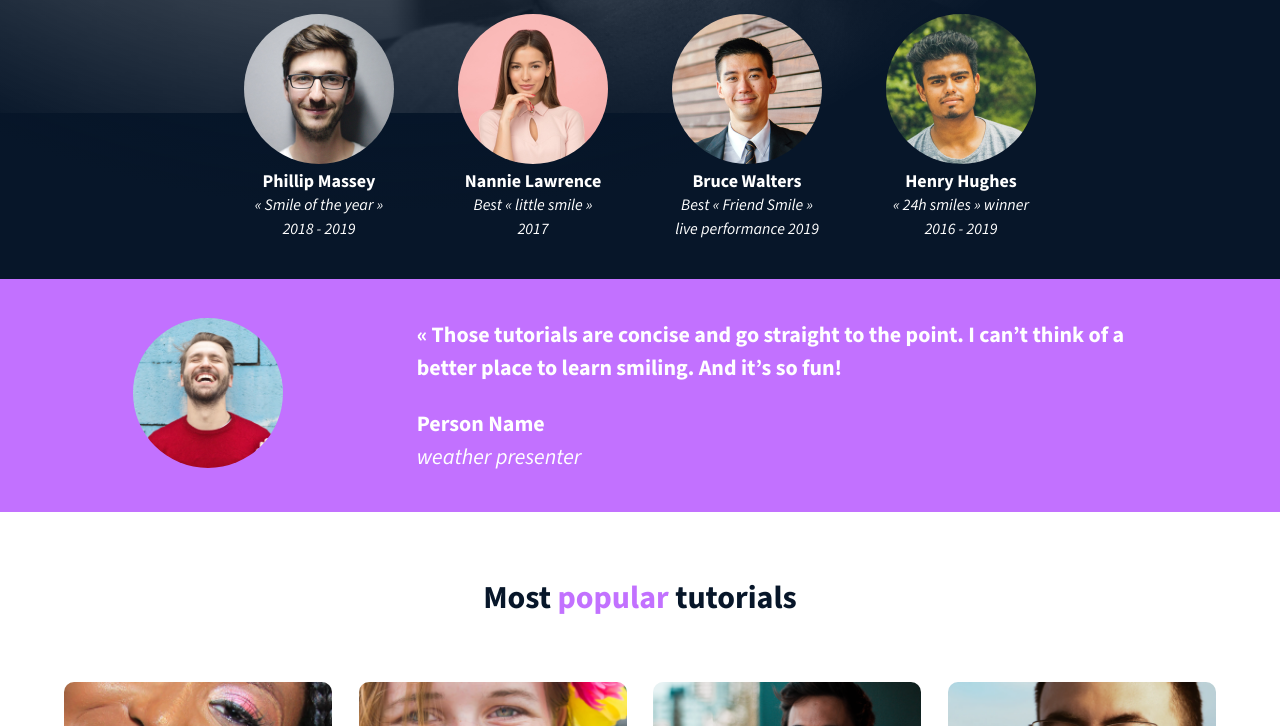
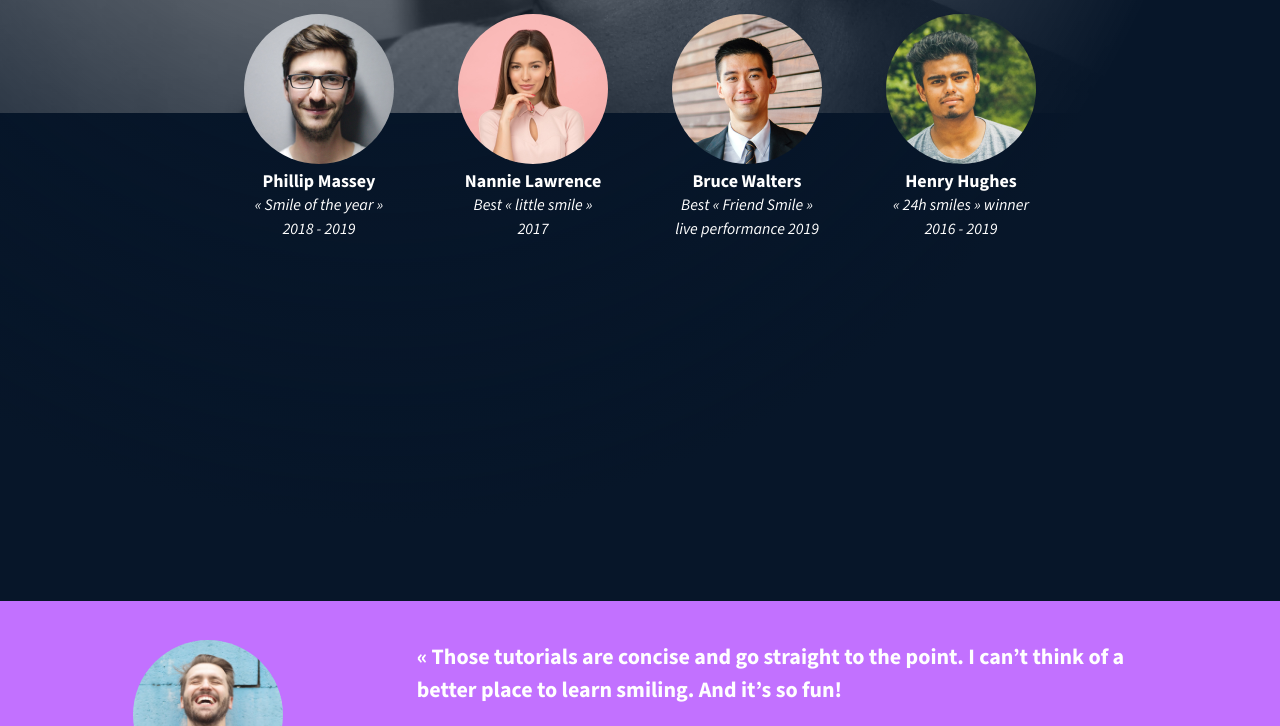
Before and after one commit to TessierV/holbertonschool-web-development, a plain HTML site: page css_advanced/index.html in a window 1280 px wide. Shown: the part 687-1413 px from the top of the page. Drawn offline with nearby package versions, Linux system fonts and the light colour scheme.

Commit message:
fix responsive with minheight

```diff
--- a/css_advanced/style.css
+++ b/css_advanced/style.css
@@ -62,6 +62,8 @@ body {
 
 #banner {
     width: 100%;
+    min-height: 1250px;
+
     background: radial-gradient(ellipse at 30% 18.1%, rgba(41, 48, 61, 0.00) 0%, var(--secondary-color) 68%);
     background-blend-mode: normal, color;
     background-size: cover;
@@ -74,7 +76,7 @@ body {
     background-size: cover;
     background-repeat: no-repeat;
     width: 100%;
-    height: 1050px;
+    min-height: 1250px;
     background-color: transparent;
     filter: grayscale(100%);
     content: "";
@@ -136,7 +138,6 @@ button:hover {
     text-align: center;
     bottom: 0;
     width: 100%;
-
 }
 
 #description h2 {
```
